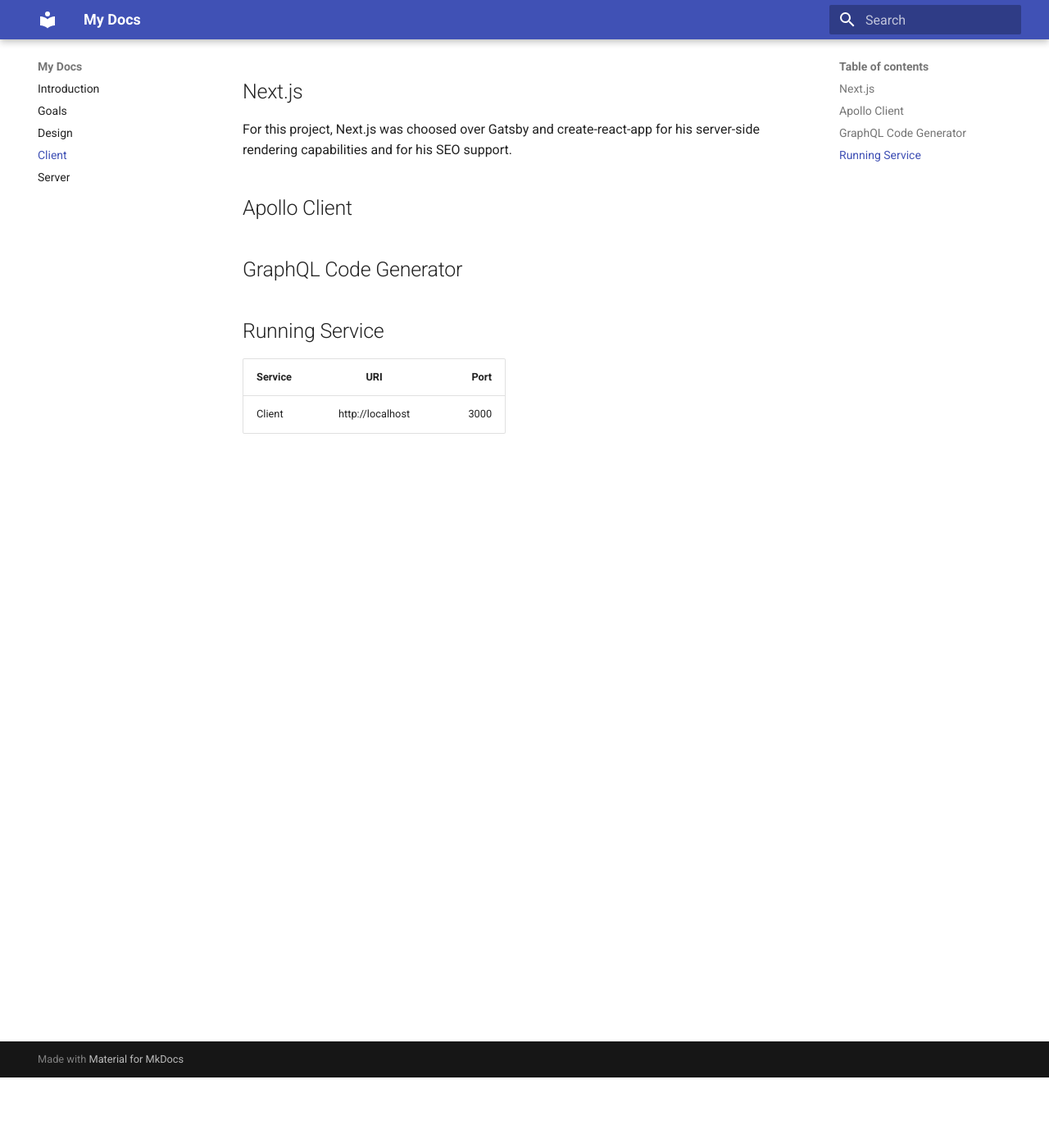
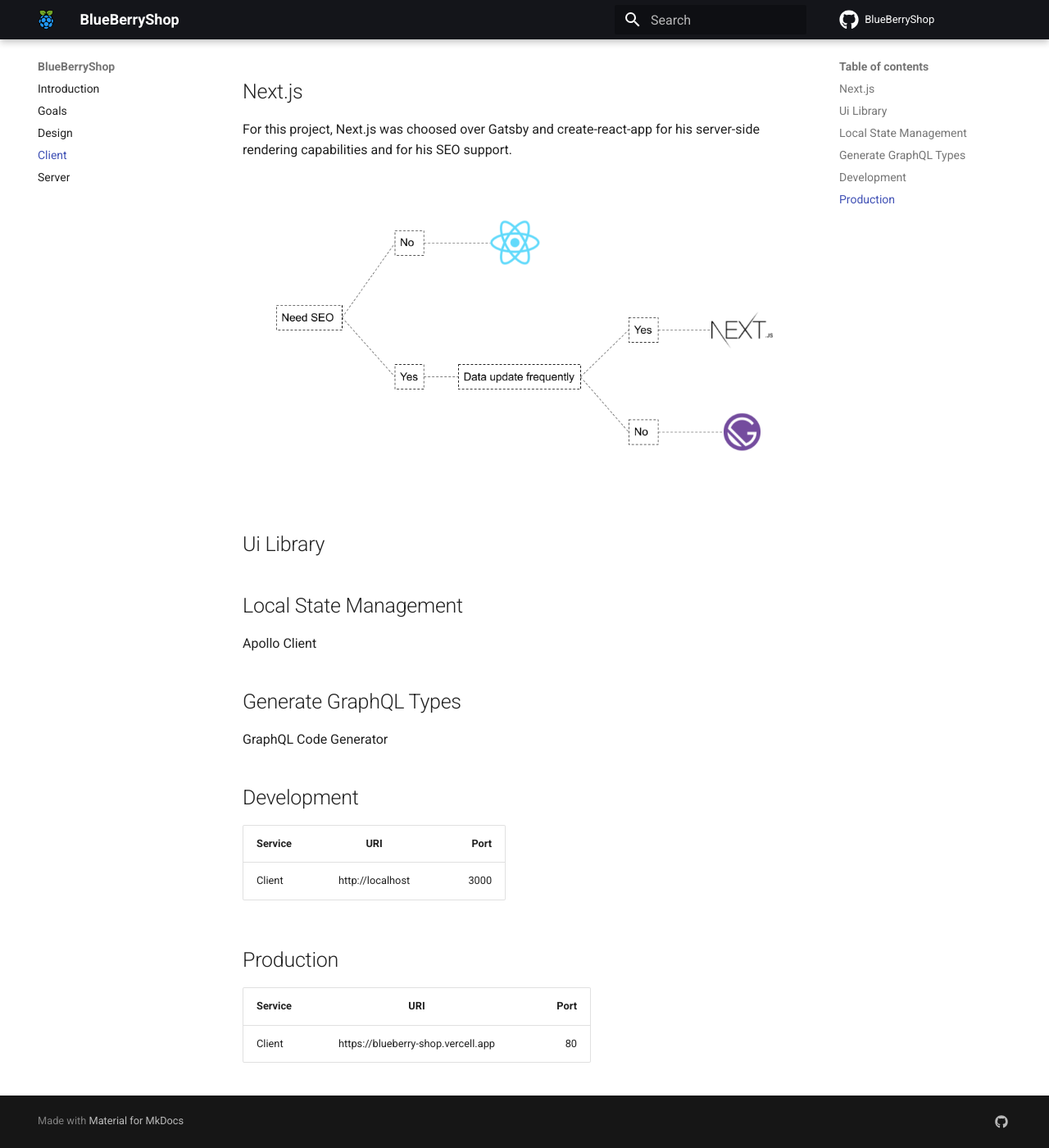
Before and after one commit to besSejrani/TechStore, an MkDocs documentation site: the page built from Documentation/docs/3.client.md, in a window 1280 px wide and 1400 px high, scrolled down 86 px. Shown: the whole window at 82% size. Built offline with MkDocs 1.6.1 and Material for MkDocs 9.7.7, drawn with Linux system fonts in a browser that asks for light colours; comment, search, counter and statistics services are not loaded.

Commit message:
modified documentation style

```diff
--- a/Documentation/docs/3.client.md
+++ b/Documentation/docs/3.client.md
@@ -4,12 +4,26 @@
 
 For this project, Next.js was choosed over Gatsby and create-react-app for his server-side rendering capabilities and for his SEO support.
 
-## Apollo Client
+![serverSideRendering](./images/ServerSideRendering.png)
 
-## GraphQL Code Generator
+## Ui Library
 
-## Running Service
+## Local State Management
+
+Apollo Client
+
+## Generate GraphQL Types
+
+GraphQL Code Generator
+
+## Development
 
 | Service |       URI        | Port |
 | :------ | :--------------: | ---: |
 | Client  | http://localhost | 3000 |
+
+## Production
+
+| Service |                URI                 | Port |
+| :------ | :--------------------------------: | ---: |
+| Client  | https://blueberry-shop.vercell.app |   80 |
--- a/Documentation/mkdocs.yml
+++ b/Documentation/mkdocs.yml
@@ -1,3 +1,36 @@
-site_name: My Docs
+site_name: BlueBerryShop
+
+#Github Repository Header
+repo_name: BlueBerryShop
+repo_url: https://github.com/besSejrani/BlueberryShop
+
 theme:
+  # Use material styles
   name: material
+
+  # Use custom logo and favicon
+  logo: images/raspberry.svg
+  favicon: images/raspberry.png
+
+  # Github Icon Header
+  icon:
+    repo: fontawesome/brands/github
+
+  # Hide header
+  features:
+    - header.autohide
+
+  # Color palette
+  palette:
+    primary: black
+    secondary: blue
+
+#Extensions
+markdown_extensions:
+  - attr_list
+
+#Footer
+extra:
+  social:
+    - icon: fontawesome/brands/github
+      link: https://github.com/besSejrani
```
Also changed, not shown: Documentation/docs/images/ServerSideRendering.png (added), Documentation/docs/images/raspberry.png (added), Documentation/docs/images/raspberry.svg (added), Readme.md.
